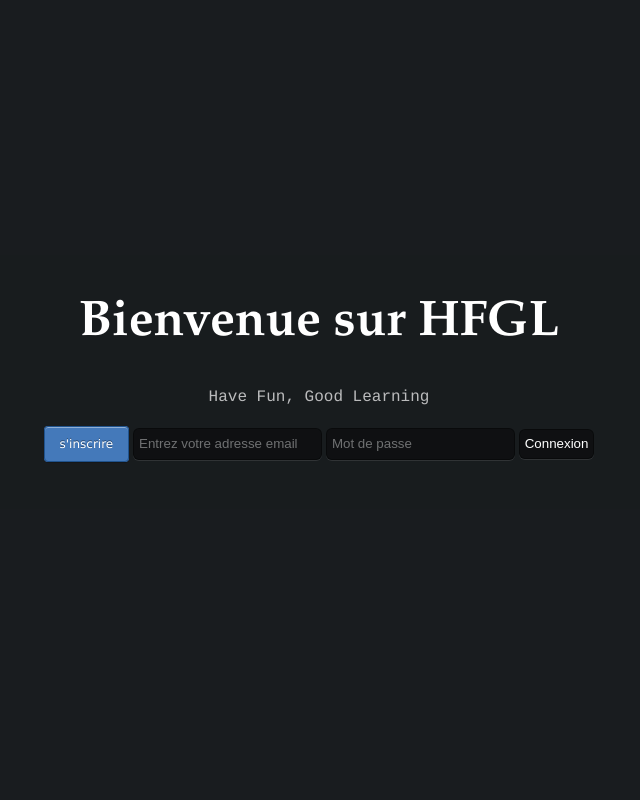
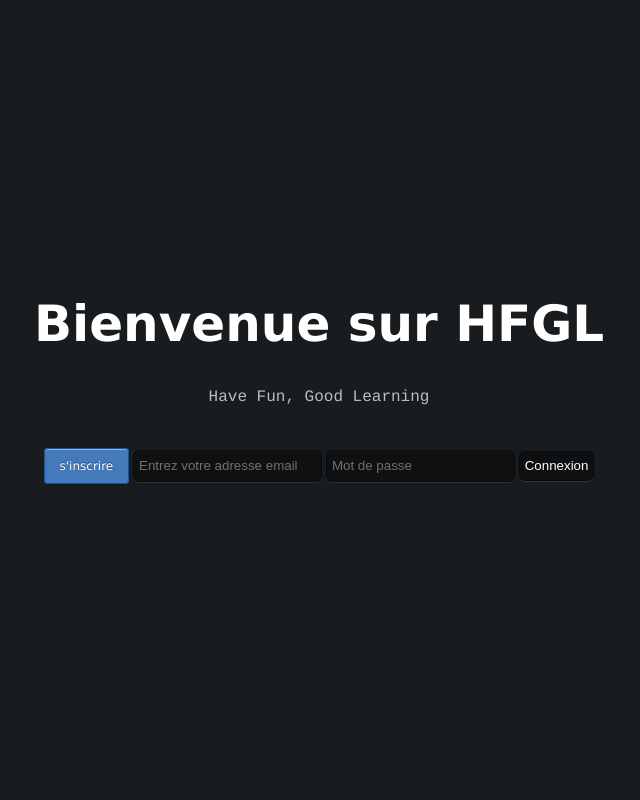
Before and after one commit to tsalmon/HFGL, a PHP site: page /GL/src/Welcome/ in a window 1280 px wide. Shown: the whole page, without its empty margins (321-961 px from the left). Run offline with PHP 8.4, Linux system fonts and the light colour scheme.

Commit message:
#quote +display:block

```diff
--- a/src/public/css/welcome.css
+++ b/src/public/css/welcome.css
@@ -1,9 +1,7 @@
 #quote{
   font-family: Rockwell, "Courier Bold", Courier, Georgia, Times, "Times New Roman", serif;
-}
-
-#hfgl{
-  font-family: Baskerville, "Baskerville Old Face", "Hoefler Text", Garamond, "Times New Roman", serif;
+  display: block;
+  margin-bottom: 22px;
 }
 
 .middle_connexion{
```
